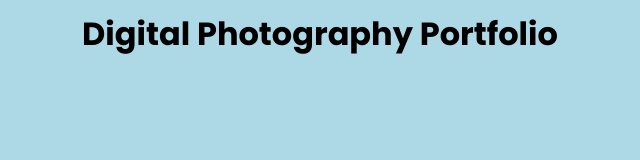
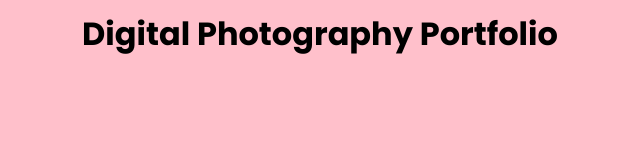
Before and after one commit to RishikPulipaka/flicks-by-rishik, a plain HTML site: page index.html in a window 1280 px wide. Shown: the whole page, without its empty margins (320-960 px from the left). Drawn offline with Linux system fonts and the light colour scheme.

Commit message:
fontFamily1

```diff
--- a/style.scss
+++ b/style.scss
@@ -3,7 +3,7 @@
 
 body {
     margin: 10;
-    background: lightblue;
+    background: pink;
     text-align: center;
     font-family: 'Poppins';
 }
```
Also changed, not shown: style.css, 1 other file.
